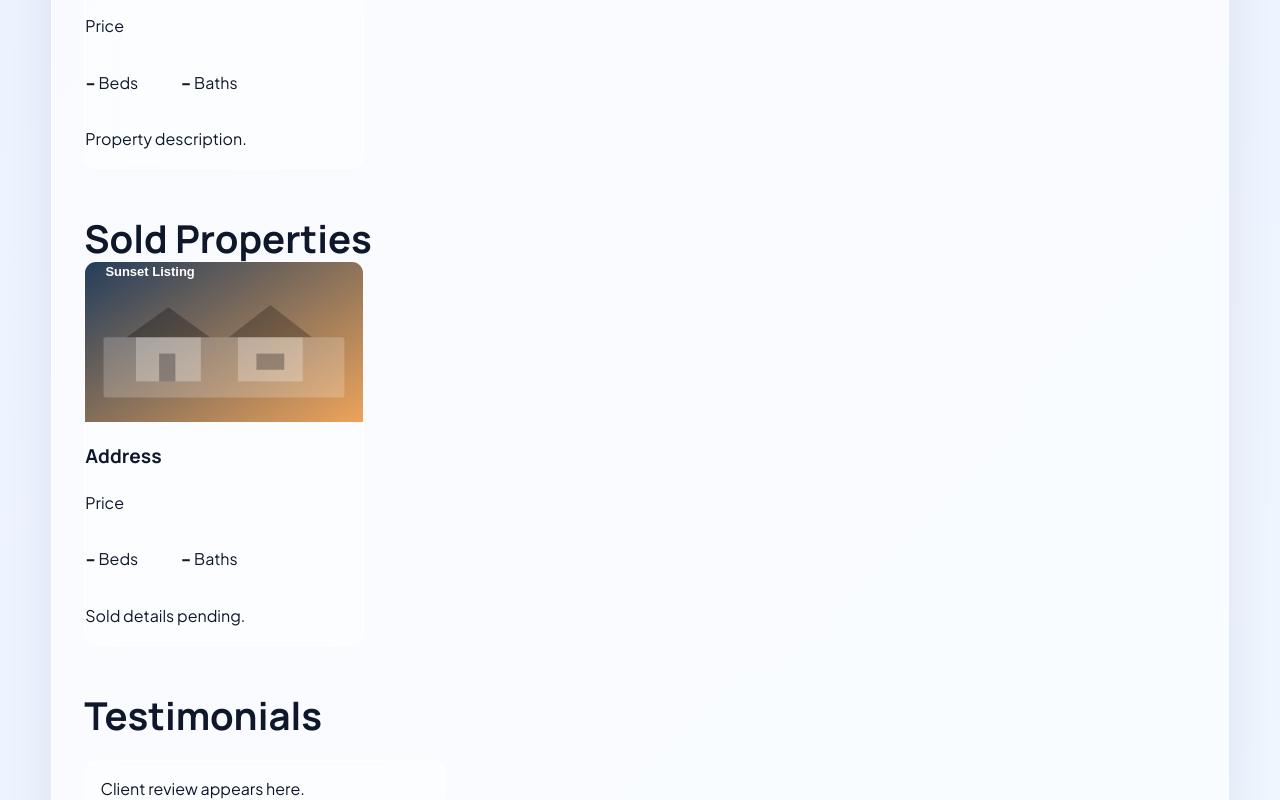
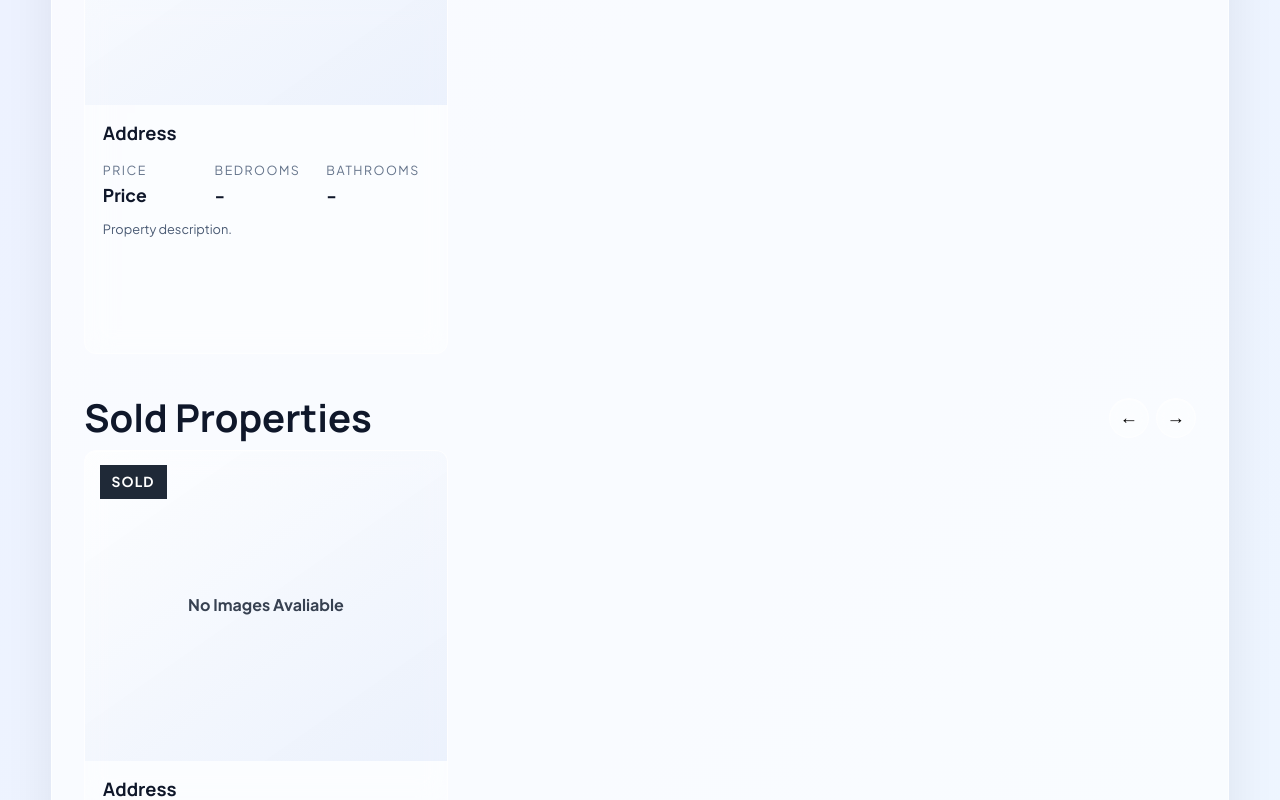
Before and after one commit to xSunnyyy/AgentOS, a Next.js app: page /start-free-trial in a window 1280 px wide. Both pictures are taken after a click on the button "Preview Full Page". Shown: the part 2157-2957 px from the top of the page. Built offline with nearby package versions, Linux system fonts and the light colour scheme.

Commit message:
Match preview property sections to live demo layout

```diff
--- a/pages/start-free-trial.js
+++ b/pages/start-free-trial.js
@@ -19,6 +19,8 @@ const fileToDataUrl = (file) => new Promise((resolve, reject) => {
 export default function StartFreeTrialPage() {
   const formRef = useRef(null);
   const [step, setStep] = useState('form');
+  const [saleStartIndex, setSaleStartIndex] = useState(0);
+  const [soldStartIndex, setSoldStartIndex] = useState(0);
   const [form, setForm] = useState({
     location: '',
     agentName: '',
@@ -81,6 +83,25 @@ export default function StartFreeTrialPage() {
   ];
 
   const galleryImages = [...form.pictures.map((item) => item.image).filter(Boolean), ...defaultGallery].slice(0, 6);
+  const visiblePropertyCount = 3;
+  const getVisibleProperties = (items, startIndex) =>
+    Array.from({ length: Math.min(visiblePropertyCount, items.length) }, (_, offset) => items[(startIndex + offset) % items.length]);
+
+  const cycleProperties = (type, direction) => {
+    const items = type === 'sale' ? form.propertiesForSale : form.soldProperties;
+    const setter = type === 'sale' ? setSaleStartIndex : setSoldStartIndex;
+
+    if (!items.length) {
+      return;
+    }
+
+    setter((current) => {
+      if (direction === 'next') {
+        return (current + 1) % items.length;
+      }
+      return current === 0 ? items.length - 1 : current - 1;
+    });
+  };
 
   if (step === 'preview') {
     return (
@@ -145,19 +166,41 @@ export default function StartFreeTrialPage() {
               </section>
 
               <section aria-labelledby="for-sale-title">
-                <h2 id="for-sale-title">Properties For Sale</h2>
-                <div className="trial-scroll-row" role="region" aria-label="Properties for sale">
-                  {form.propertiesForSale.map((property, index) => (
-                    <article key={`sale-preview-${index}`} className="listing-card trial-mini-card">
-                      <img className="property-image" src={property.image || defaultGallery[index % defaultGallery.length]} alt={property.address || `For sale property ${index + 1}`} />
-                      <div className="listing-card-copy">
+                <div className="section-heading-row property-heading-row">
+                  <h2 id="for-sale-title">Properties for Sale</h2>
+                  <div className="inline-arrows" aria-label="Properties for sale navigation">
+                    <button type="button" className="media-arrow" onClick={() => cycleProperties('sale', 'previous')} aria-label="Show previous properties for sale">←</button>
+                    <button type="button" className="media-arrow" onClick={() => cycleProperties('sale', 'next')} aria-label="Show next properties for sale">→</button>
+                  </div>
+                </div>
+                <div className="property-cards-grid" role="region" aria-label="Properties currently for sale">
+                  {getVisibleProperties(form.propertiesForSale, saleStartIndex).map((property, index) => (
+                    <article key={`${property.address || 'sale'}-${index}`} className="property-card listing-card active-listing">
+                      <div className="property-image-wrap">
+                        {property.image ? (
+                          <img className="property-image" src={property.image} alt={`Property at ${property.address || 'Address'}`} />
+                        ) : (
+                          <div className="property-image property-image-fallback">No Images Avaliable</div>
+                        )}
+                        <span className="listing-status">For Sale</span>
+                      </div>
+                      <div className="property-details">
                         <h3>{property.address || 'Address'}</h3>
-                        <p className="listing-price">{property.price || 'Price'}</p>
                         <div className="property-spec-grid">
-                          <p><strong>{property.bedrooms || '-'}</strong> Beds</p>
-                          <p><strong>{property.bathrooms || '-'}</strong> Baths</p>
+                          <div>
+                            <span>Price</span>
+                            <strong>{property.price || 'Price'}</strong>
+                          </div>
+                          <div>
+                            <span>Bedrooms</span>
+                            <strong>{property.bedrooms || '-'}</strong>
+                          </div>
+                          <div>
+                            <span>Bathrooms</span>
+                            <strong>{property.bathrooms || '-'}</strong>
+                          </div>
                         </div>
-                        <p>{property.description || 'Property description.'}</p>
+                        <p className="property-description">{(property.description || 'Property description.').slice(0, 300)}</p>
                       </div>
                     </article>
                   ))}
@@ -165,19 +208,40 @@ export default function StartFreeTrialPage() {
               </section>
 
               <section aria-labelledby="sold-title">
-                <h2 id="sold-title">Sold Properties</h2>
-                <div className="trial-scroll-row" role="region" aria-label="Sold properties">
-                  {form.soldProperties.map((property, index) => (
-                    <article key={`sold-preview-${index}`} className="listing-card trial-mini-card">
-                      <img className="property-image" src={property.image || defaultGallery[index % defaultGallery.length]} alt={property.address || `Sold property ${index + 1}`} />
-                      <div className="listing-card-copy">
+                <div className="section-heading-row property-heading-row">
+                  <h2 id="sold-title">Sold Properties</h2>
+                  <div className="inline-arrows" aria-label="Sold properties navigation">
+                    <button type="button" className="media-arrow" onClick={() => cycleProperties('sold', 'previous')} aria-label="Show previous sold properties">←</button>
+                    <button type="button" className="media-arrow" onClick={() => cycleProperties('sold', 'next')} aria-label="Show next sold properties">→</button>
+                  </div>
+                </div>
+                <div className="property-cards-grid" role="region" aria-label="Recently sold properties">
+                  {getVisibleProperties(form.soldProperties, soldStartIndex).map((property, index) => (
+                    <article key={`${property.address || 'sold'}-${index}`} className="property-card listing-card sold-listing">
+                      <div className="property-image-wrap">
+                        {property.image ? (
+                          <img className="property-image" src={property.image} alt={`Sold property at ${property.address || 'Address'}`} />
+                        ) : (
+                          <div className="property-image property-image-fallback">No Images Avaliable</div>
+                        )}
+                        <span className="listing-status">Sold</span>
+                      </div>
+                      <div className="property-details">
                         <h3>{property.address || 'Address'}</h3>
-                        <p className="listing-price">{property.price || 'Price'}</p>
                         <div className="property-spec-grid">
-                          <p><strong>{property.bedrooms || '-'}</strong> Beds</p>
-                          <p><strong>{property.bathrooms || '-'}</strong> Baths</p>
+                          <div>
+                            <span>Price</span>
+                            <strong>{property.price || 'Price'}</strong>
+                          </div>
+                          <div>
+                            <span>Bedrooms</span>
+                            <strong>{property.bedrooms || '-'}</strong>
+                          </div>
+                          <div>
+                            <span>Bathrooms</span>
+                            <strong>{property.bathrooms || '-'}</strong>
+                          </div>
                         </div>
-                        <p>{property.closed || 'Sold details pending.'}</p>
                       </div>
                     </article>
                   ))}
```
